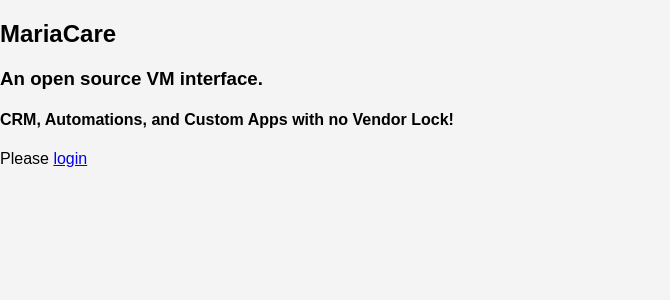
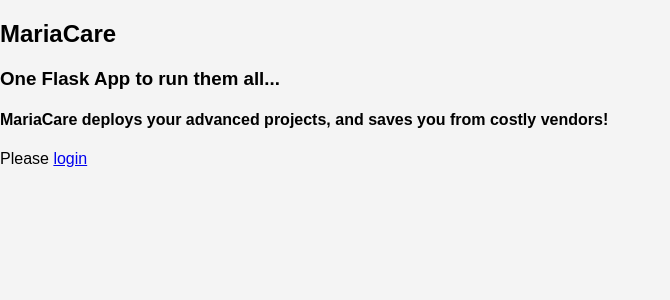
Before and after one commit to rizavi-enterprises/mariakube, a Flask app: page / in a window 1280 px wide. Shown: the part 38-338 px from the top of the page, without its empty margins (0-670 px from the left). Run offline with Flask 3, Linux system fonts and the light colour scheme; parts of the project's set-up code (start-up, migrations or seed data) failed here and were passed over.

Commit message:
Update landing.html
Signed-off-by: Arthur Rizavi <48633148+rizavi@users.noreply.github.com>

```diff
--- a/templates/landing.html
+++ b/templates/landing.html
@@ -1,7 +1,7 @@
 {% extends "base.html" %}
 {% block content %}
 <h2>MariaCare</h2>
-<h3>An open source VM interface.</h3>
-<h4>CRM, Automations, and Custom Apps with no Vendor Lock!</h4>
+<h3>One Flask App to run them all...</h3>
+<h4>MariaCare deploys your advanced projects, and saves you from costly vendors!</h4>
 <p>Please <a href="{{ url_for('login') }}">login</a></p>
 {% endblock %}
```
